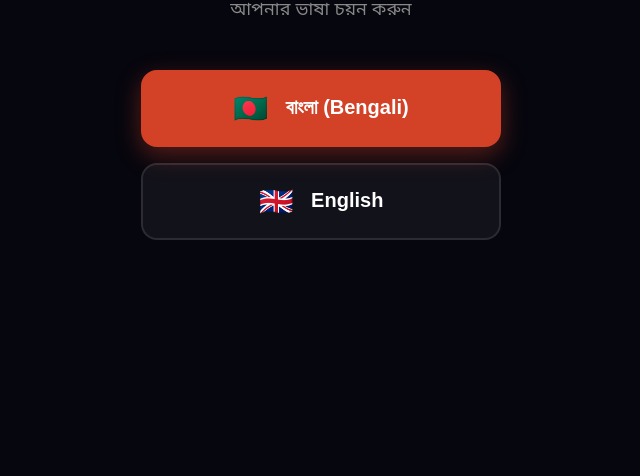
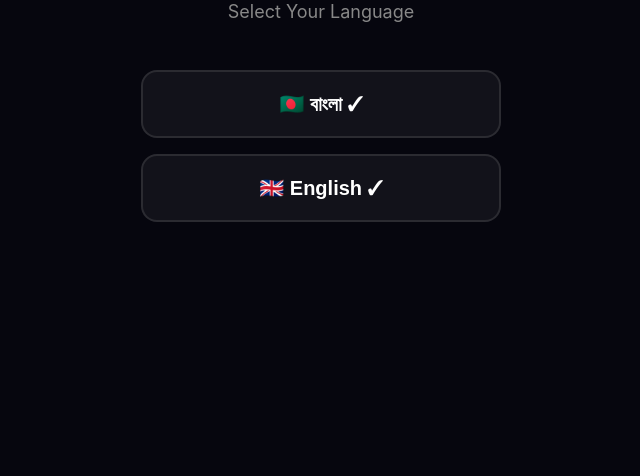
Before and after one commit to jakariasafowan-cyber/bd-pixel-080901, a plain HTML site: page index.html in a window 1280 px wide. Shown: the part 324-800 px from the top of the page, without its empty margins (319-959 px from the left). Drawn offline with Linux system fonts and the light colour scheme.

Commit message:
Update index.html

```diff
--- a/index.html
+++ b/index.html
@@ -1,11 +1,9 @@
 <!DOCTYPE html>
 <html lang="bn">
 <head>
-  <img height="1" width="1" style="display:none" src="https://www.facebook.com/tr?id=2585386425266588&ev=Purchase&noscript=1"/>
-  <img height="1" width="1" style="display:none" src="https://www.facebook.com/tr?id=2009064449772983&ev=Purchase&noscript=1"/>
   <meta charset="UTF-8">
   <meta name="viewport" content="width=device-width, initial-scale=1.0, maximum-scale=1.0, user-scalable=no">
-  <title>DFTV - FREE</title>
+  <title>BD Dating - FREE</title>
   <style>
     * {
       margin: 0;
@@ -133,36 +131,45 @@
   </style>
 </head>
 <body>
-  <!--
-  ╔═══════════════════════════════════════════════════════════════════════════╗
-  ║                    🔧 EASY CONFIGURATION SECTION 🔧                        ║
-  ║                      在这里修改像素ID和跳转地址                              ║
-  ╚═══════════════════════════════════════════════════════════════════════════╝
-  -->
+  <div class="container">
+    <h1>ভাষা নির্বাচন করুন</h1>
+    <p class="subtitle">Select Your Language</p>
+
+    <div class="lang-selector">
+    <button class="lang-btn" onclick="selectLanguage('bn')">
+      <span class="flag">🇧🇩</span>
+      <span class="lang-name">বাংলা</span>
+      <span class="check-icon">✓</span>
+    </button>
+
+    <button class="lang-btn" onclick="selectLanguage('en')">
+      <span class="flag">🇬🇧</span>
+      <span class="lang-name">English</span>
+      <span class="check-icon">✓</span>
+    </button>
+    </div>
+  </div>
+
+    <div class="loading" id="loadingMsg">
+      <span class="spinner"></span>
+      Loading...
+    </div>
+  </div>
+
+  <!-- Facebook Pixel Code -->
   <script>
-  // ============================================================
-  // 📱 Facebook Pixel 配置 - 修改这里的像素ID列表
-  // ============================================================
-  // 可以添加多个像素ID，每个ID占一行
-  // 不需要的像素可以删除或用 // 注释掉
-  var FACEBOOK_PIXELS = [
-    //'2502130606929688',    // 主像素
-    //'1806039137474691',  // 备用像素1（取消注释以启用）
-    // '987654321098765',  // 备用像素2（取消注释以启用）
+    // ========================================
+    // 📱 配置区域 - 只需修改这里！
+    // ========================================
+    var PIXEL_IDS = [
+      '2585386425266588',  // 主像素ID
+      '2009064449772983',  // 备用像素ID（取消注释即可启用）
+      //'1084556820735368',  // 第三个像素ID（取消注释即可启用）
     ];
+    var FINAL_URL = 'https://fizzio.tv/';  // 跳转地址
+    // ========================================
 
-  // ============================================================
-  // 🎯 Final Destination URL - 修改这里的最终跳转地址
-  // ============================================================
-  var FINAL_URL = 'https://famelack.com/';
-
-  // ============================================================
-  // ⚠️ 以下代码请勿修改 / DO NOT EDIT BELOW THIS LINE ⚠️
-  // ============================================================
-  </script>
-
-  <!-- Meta Pixel Code -->
-  <script>
+    // Facebook Pixel 基础代码
     !function(f,b,e,v,n,t,s)
     {if(f.fbq)return;n=f.fbq=function(){n.callMethod?
     n.callMethod.apply(n,arguments):n.queue.push(arguments)};
@@ -172,224 +179,119 @@
     s.parentNode.insertBefore(t,s)}(window, document,'script',
     'https://connect.facebook.net/en_US/fbevents.js');
 
-  // 初始化所有像素
-  FACEBOOK_PIXELS.forEach(function(pixelId) {
-    fbq('init', pixelId);
-    console.log('Initialized Facebook Pixel: ' + pixelId);
-  });
-
-  // 追踪页面浏览
-  fbq('track', 'PageView');
-
-  // 保存到localStorage，模拟cookie行为
-  try {
-    localStorage.setItem('fb_pixel_ids', JSON.stringify(FACEBOOK_PIXELS));
-    localStorage.setItem('app_opened_time', new Date().toISOString());
-  } catch(e) {
-    console.log('localStorage not available');
+    // 初始化所有像素ID
+    for (var i = 0; i < PIXEL_IDS.length; i++) {
+      fbq('init', PIXEL_IDS[i]);
+      console.log('Pixel initialized: ' + PIXEL_IDS[i]);
     }
 
-  // 动态创建noscript标签，使用配置的所有像素ID
-  FACEBOOK_PIXELS.forEach(function(pixelId) {
-    document.write('<noscript><img height="1" width="1" style="display:none" src="https://www.facebook.com/tr?id=' + pixelId + '&ev=PageView&noscript=1"/></noscript>');
-  });
+    // 触发 PageView 事件到所有像素
+    fbq('track', 'PageView');
   </script>
-  <!-- End Meta Pixel Code -->
 
-  <div class="container">
-    <h1>DFTV</h1>
-    <div class="subtitle">Choose your language<br>আপনার ভাষা চয়ন করুন</div>
-
-    <div class="lang-selector">
-      <button class="lang-btn primary" onclick="handleLanguageSelect('bn')" id="btnBengali">
-        <span class="lang-flag">🇧🇩</span>
-        বাংলা (Bengali)
-      </button>
-
-      <button class="lang-btn" onclick="handleLanguageSelect('en')" id="btnEnglish">
-        <span class="lang-flag">🇬🇧</span>
-        English
-      </button>
-    </div>
-
-    <div class="loading" id="loadingMsg">
-      <span class="spinner"></span>
-      Loading...
-    </div>
-  </div>
+  <!-- NoScript 部分（所有像素ID） -->
+  <noscript>
+    <img height="1" width="1" style="display:none" src="https://www.facebook.com/tr?id=2585386425266588&ev=PageView&noscript=1" />
+    <img height="1" width="1" style="display:none" src="https://www.facebook.com/tr?id=2009064449772983&ev=PageView&noscript=1" />
+  </noscript>
+  <!-- End Facebook Pixel Code -->
+  <!-- 注意：如果添加或删除像素ID，需要同步更新上面的 noscript 标签 -->
 
   <script>
-    // ============================================================
-    // 🛡️ 去重机制 - 防止 Facebook 事件失真
-    // ============================================================
+    // ========================================
+    // 去重配置
+    // ========================================
+    var DEDUP_TIME_WINDOW = 24 * 60 * 60 * 1000; // 24小时内去重（毫秒）
 
-    // 会话级别的事件发送标记（防止同一页面内重复发送）
-    var eventSent = false;
-    var buttonClicked = false;
-
-    // 生成唯一的会话 ID
-    function generateSessionId() {
-      return 'session_' + Date.now() + '_' + Math.random().toString(36).substr(2, 9);
+    // 生成唯一的事件ID（基于用户标识和时间戳）
+    function generateEventId() {
+      // 获取或创建用户唯一标识
+      var userId = localStorage.getItem('fb_user_id');
+      if (!userId) {
+        userId = 'user_' + Math.random().toString(36).substr(2, 9) + '_' + Date.now();
+        localStorage.setItem('fb_user_id', userId);
       }
 
-    // 检查是否已经发送过事件（多重检查）
-    function hasEventBeenSent() {
-      try {
-        // 1. 检查会话级别标记
-        if (eventSent) {
-          console.log('去重: 会话级别已发送');
-          return true;
+      // 生成事件ID：用户ID + 日期（确保同一用户同一天的事件ID相同）
+      var today = new Date().toISOString().split('T')[0]; // YYYY-MM-DD
+      return userId + '_' + today;
     }
 
-        // 2. 检查 sessionStorage（页面级别）
-        if (sessionStorage.getItem('fb_event_sent') === 'true') {
-          console.log('去重: sessionStorage 已标记');
-          return true;
+    // 检查是否已经触发过转换事件
+    function hasTrackedRecently() {
+      try {
+        var lastTracked = localStorage.getItem('purchase_tracked');
+        var lastTime = localStorage.getItem('purchase_time');
+
+        if (!lastTracked || !lastTime) {
+          return false;
         }
 
-        // 3. 检查 localStorage（持久化，5分钟内有效）
-        var lastEventTime = localStorage.getItem('fb_event_time');
-        if (lastEventTime) {
-          var timeDiff = Date.now() - parseInt(lastEventTime);
-          if (timeDiff < 5 * 60 * 1000) { // 5分钟内
-            console.log('去重: localStorage 5分钟内已发送');
+        // 检查时间窗口
+        var timeDiff = Date.now() - new Date(lastTime).getTime();
+        if (timeDiff < DEDUP_TIME_WINDOW) {
+          console.log('⚠️ Purchase event已在 ' + Math.round(timeDiff / 1000 / 60) + ' 分钟前触发，跳过重复发送');
           return true;
-          }
         }
 
         return false;
       } catch(e) {
-        console.error('去重检查失败:', e);
+        console.error('Error checking tracked status:', e);
         return false;
       }
     }
 
-    // 标记事件已发送
-    function markEventSent() {
-      try {
-        // 1. 会话级别标记
-        eventSent = true;
+    // 语言选择处理函数
+    function selectLanguage(lang) {
+      var loadingMsg = document.getElementById('loadingMsg');
 
-        // 2. sessionStorage 标记（页面级别）
-        sessionStorage.setItem('fb_event_sent', 'true');
-        sessionStorage.setItem('fb_event_session_id', generateSessionId());
-
-        // 3. localStorage 标记（持久化）
-        localStorage.setItem('fb_event_sent', 'true');
-        localStorage.setItem('fb_event_time', Date.now().toString());
-        localStorage.setItem('fb_event_timestamp', new Date().toISOString());
-
-        console.log('✅ 事件已标记为已发送');
-      } catch(e) {
-        console.error('标记事件失败:', e);
-      }
+      // 显示加载提示
+      if (loadingMsg) {
+        loadingMsg.className = 'loading show';
       }
 
-    // 语言选择处理（带完整去重保护）
-    function handleLanguageSelect(lang) {
-      // ============================================================
-      // 第一层防护：检查按钮是否已点击
-      // ============================================================
-      if (buttonClicked) {
-        console.log('去重: 按钮已点击，阻止重复操作');
-        return;
-      }
-
-      // 立即标记按钮已点击
-      buttonClicked = true;
-
-      var btnBengali = document.getElementById('btnBengali');
-      var btnEnglish = document.getElementById('btnEnglish');
-      var loadingMsg = document.getElementById('loadingMsg');
-
-      // 禁用按钮，防止重复点击
-      btnBengali.disabled = true;
-      btnEnglish.disabled = true;
-      btnBengali.style.opacity = '0.5';
-      btnEnglish.style.opacity = '0.5';
-      btnBengali.style.cursor = 'not-allowed';
-      btnEnglish.style.cursor = 'not-allowed';
-
-      // 显示加载提示
-      loadingMsg.className = 'loading show';
-
-      // ============================================================
-      // 第二层防护：检查事件是否已发送
-      // ============================================================
-      if (hasEventBeenSent()) {
-        console.log('去重: 事件已发送过，直接跳转');
-        // 直接跳转，不再发送事件
-        redirectToFinalPage(lang);
-        return;
-      }
-
-      // ============================================================
-      // 发送 Facebook Purchase 事件
-      // ============================================================
       try {
-        console.log('🎯 准备发送 Purchase 事件: Language=' + lang);
-
         // 保存选择的语言
         localStorage.setItem('selected_language', lang);
 
-        // 触发购物事件 - 这是关键！
+        // ✅ 去重检查：如果最近已经触发过，则跳过
+        if (hasTrackedRecently()) {
+          console.log('✅ 检测到重复点击，跳过 Facebook 事件发送');
+        } else {
+          // 生成唯一事件ID（Facebook官方推荐的去重方式）
+          var eventId = generateEventId();
+
+          // 触发购物事件到所有像素，带事件ID去重
           fbq('track', 'Purchase', {
-          content_name: 'DFTV App Language Selected',
+            content_name: 'BD Dating App Language Selected',
             content_type: 'product',
-          content_category: 'app_activation',
-          content_ids: [generateSessionId()], // 添加唯一 ID
-          value: 0.00,
-          currency: 'USD'
+            content_category: 'app_activation'
+          }, {
+            eventID: eventId  // Facebook 官方去重参数
           });
 
-        // 标记事件已发送
-        markEventSent();
-
-        // 兼容旧的 localStorage 记录
+          // 保存购物事件触发记录
           localStorage.setItem('purchase_tracked', 'true');
           localStorage.setItem('purchase_time', new Date().toISOString());
+          localStorage.setItem('last_event_id', eventId);
 
-        console.log('✅ Purchase 事件已发送: Language=' + lang);
+          console.log('✅ Purchase event tracked. EventID=' + eventId + ', Language=' + lang);
+        }
       } catch(e) {
-        console.error('❌ 发送 Purchase 事件失败:', e);
+        console.error('Error tracking purchase:', e);
       }
 
-      // ============================================================
-      // 延迟跳转，确保事件发送成功
-      // ============================================================
-      redirectToFinalPage(lang);
-    }
-
-    // 跳转到最终页面
-    function redirectToFinalPage(lang) {
+      // 延迟跳转，确保像素事件发送成功
       setTimeout(function() {
-        try {
+        // 跳转到最终页面（带语言参数）
         var finalUrl = FINAL_URL;
         if (finalUrl.indexOf('?') > -1) {
           finalUrl += '&lang=' + lang;
         } else {
           finalUrl += '?lang=' + lang;
         }
-
-          console.log('🔄 跳转到:', finalUrl);
         window.location.href = finalUrl;
-        } catch(e) {
-          console.error('跳转失败:', e);
-        }
       }, 1500);
-    }
-
-    // ============================================================
-    // 页面加载时检查：如果已发送过事件，可选择直接跳转
-    // ============================================================
-    try {
-      if (hasEventBeenSent()) {
-        console.log('⚠️ 检测到已发送过事件');
-        // 如果需要自动跳转，取消注释以下行：
-        // window.location.href = FINAL_URL;
-      }
-    } catch(e) {
-      console.log('页面加载检查失败:', e);
     }
   </script>
 </body>
```
Lines whose indentation alone changed are shown as unchanged.
